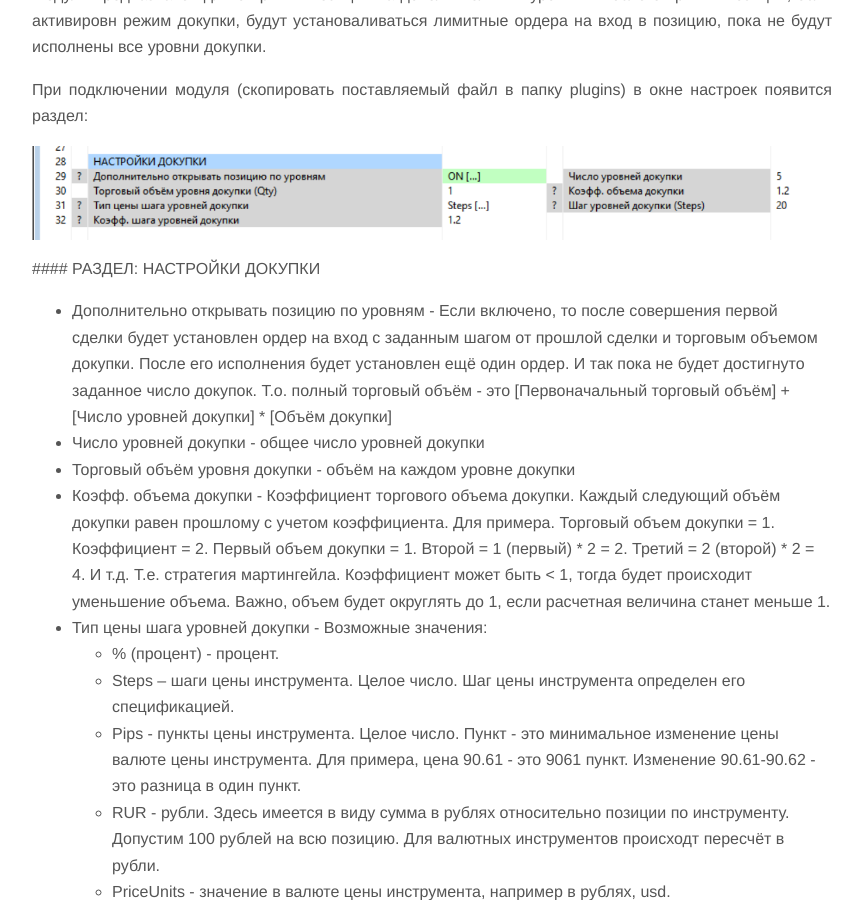
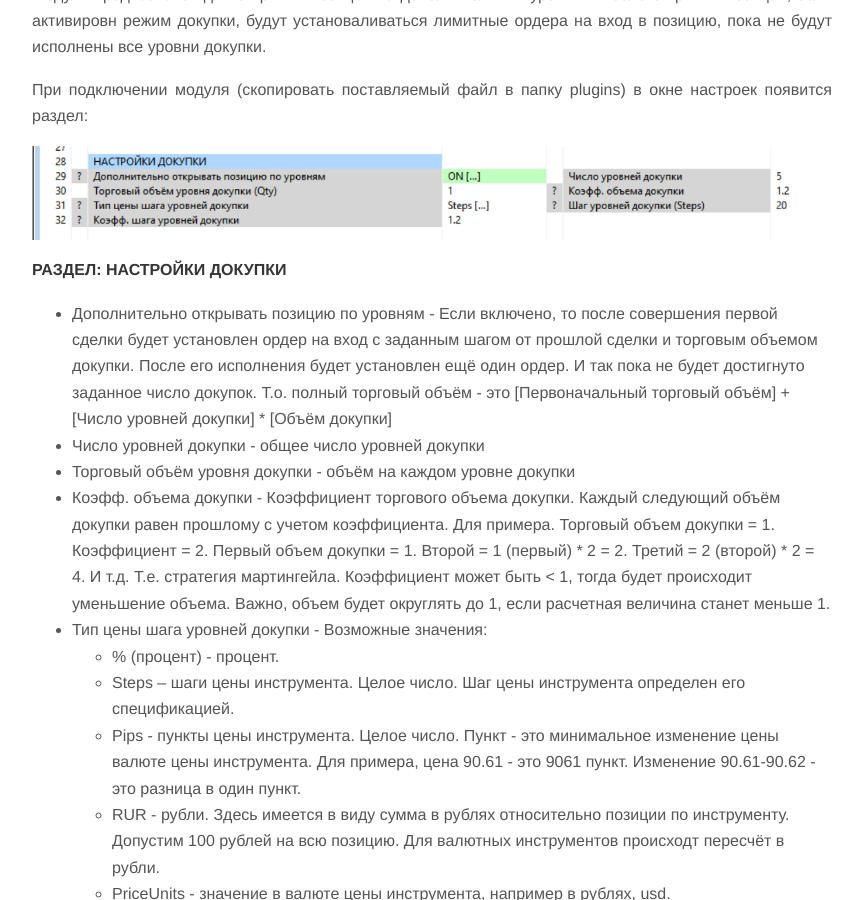
Before and after one commit to nick-nh/nick-nh.github.io, a Jekyll site: the page built from _posts/2025-06-05-open_steps.md, in a window 1280 px wide and 900 px high, scrolled down 463 px. Shown: the whole window, without its empty margins (208-1071 px from the left). Built offline with Jekyll 4.4.1, drawn with Linux system fonts in a browser that asks for light colours; nearby versions of some CDN libraries.

Commit message:
fix section offset

```diff
--- a/_posts/2025-06-05-open_steps.md
+++ b/_posts/2025-06-05-open_steps.md
@@ -15,7 +15,7 @@ tags: [скрипт,lua,qlua,квик,quik,автостоп,multiAutoStop]
 ![](/assets/images/plugins/open_steps.PNG)
 
 
- #### РАЗДЕЛ: НАСТРОЙКИ ДОКУПКИ
+#### РАЗДЕЛ: НАСТРОЙКИ ДОКУПКИ
 
    - Дополнительно открывать позицию по уровням - Если включено, то после совершения первой сделки будет установлен ордер на вход с заданным шагом от прошлой сделки и торговым объемом докупки.
         После его исполнения будет установлен ещё один ордер. И так пока не будет достигнуто заданное число докупок.
@@ -29,11 +29,11 @@ tags: [скрипт,lua,qlua,квик,quik,автостоп,multiAutoStop]
         Коэффициент может быть < 1, тогда будет происходит уменьшение объема.
         Важно, объем будет округлять до 1, если расчетная величина станет меньше 1.
    - Тип цены шага уровней докупки - Возможные значения:
-        *  % (процент) - процент.
-        *  Steps – шаги цены инструмента. Целое число. Шаг цены инструмента определен его спецификацией.
-        *  Pips - пункты цены инструмента. Целое число. Пункт - это минимальное изменение цены валюте цены инструмента. Для примера, цена 90.61 - это 9061 пункт. Изменение 90.61-90.62 - это разница в один пункт.
-        *  RUR - рубли. Здесь имеется в виду сумма в рублях относительно позиции по инструменту. Допустим 100 рублей на всю позицию. Для валютных инструментов происходт пересчёт в рубли.
-        *  PriceUnits - значение в валюте цены инструмента, например в рублях, usd.
+      -  % (процент) - процент.
+      -  Steps – шаги цены инструмента. Целое число. Шаг цены инструмента определен его спецификацией.
+      -  Pips - пункты цены инструмента. Целое число. Пункт - это минимальное изменение цены валюте цены инструмента. Для примера, цена 90.61 - это 9061 пункт. Изменение 90.61-90.62 - это разница в один пункт.
+      -  RUR - рубли. Здесь имеется в виду сумма в рублях относительно позиции по инструменту. Допустим 100 рублей на всю позицию. Для валютных инструментов происходт пересчёт в рубли.
+      -  PriceUnits - значение в валюте цены инструмента, например в рублях, usd.
 
    - Шаг уровней докупки - Размер шага уровней докупки в указанных единицах цены инструмента.
    - Коэфф. шага уровней докупки - Коэффициент шага уровней докупки. Каждый следующий шаг равен прошлому с учетом коэффициента.
```
